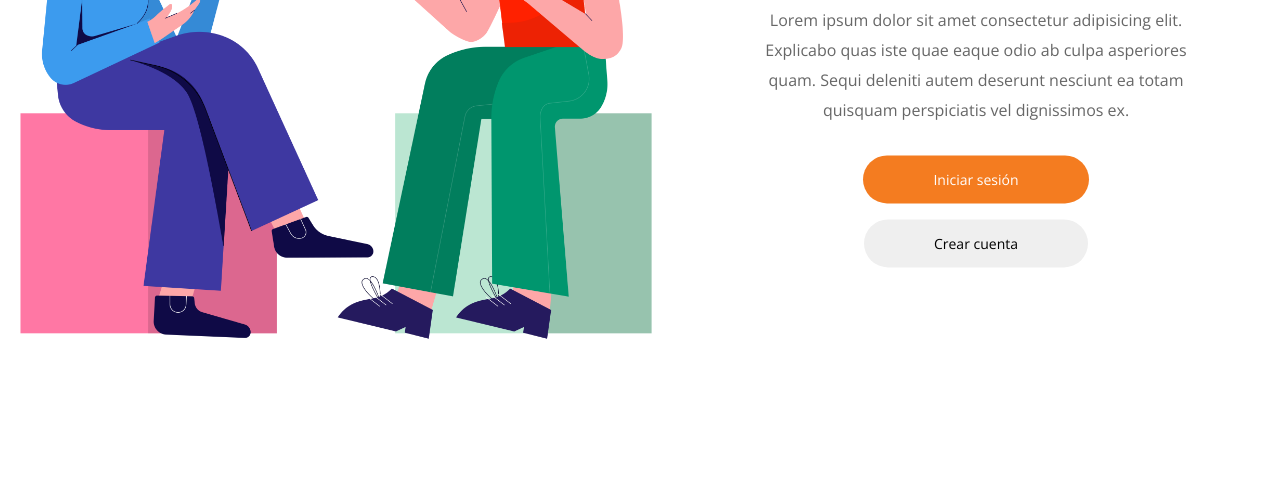
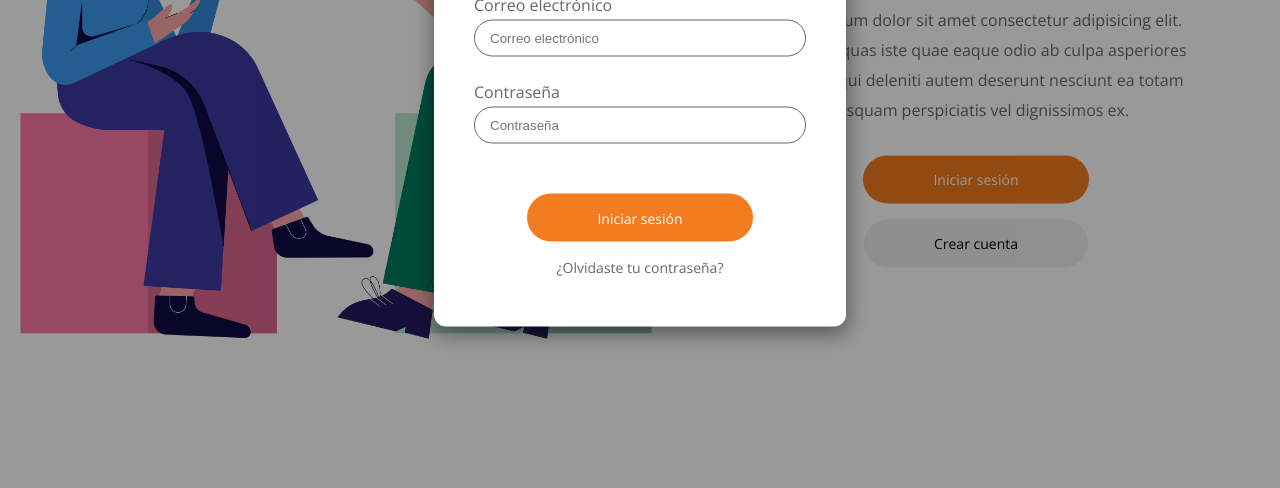
Before and after one commit to Basbarius/CazadoresDeTAlentos, a plain HTML site: page home-page.html in a window 1280 px wide. Shown: the part 312-800 px from the top of the page. Drawn offline with nearby package versions, Linux system fonts and the light colour scheme.

Commit message:
added placeholders in forms

```diff
--- a/home-page.html
+++ b/home-page.html
@@ -32,7 +32,7 @@
         </section>
 
         <!-- Login -->
-        <section class="form-bg">
+        <section class="form-bg active">
             <!-- Descomentar el de abajo para mostrar popup y comentar el de arriba -->
             <!--<section class="form-bg active"> -->
             <div class="form">
@@ -40,10 +40,10 @@
                 <h2>Iniciar sesión</h2>
                 <form class="form-content" action="">
                     <label for="correo-log-in">Correo electrónico</label>
-                    <input type="email" name="correo" id="correo-log-in" required>
+                    <input type="email" name="correo" id="correo-log-in" required placeholder="Correo electrónico">
 
                     <label for="password-log-in">Contraseña</label>
-                    <input type="password" name="contrasena" id="password-log-in" required>
+                    <input type="password" name="contrasena" id="password-log-in" required placeholder="Contraseña">
 
                     <button type="submit" class="button form-log-in">
                         Iniciar sesión </button>
@@ -77,16 +77,16 @@
                     </div>
 
                     <label for="nombre-sign-up">Nombre</label>
-                    <input type="text" name="nombre" id="nombre-sign-up" required>
+                    <input type="text" name="nombre" id="nombre-sign-up" required placeholder="Nombre">
 
                     <label for="correo-sign-up">Correo electrónico</label>
-                    <input type="email" name="correo" id="correo-sign-up" required>
+                    <input type="email" name="correo" id="correo-sign-up" required placeholder="Correo electrónico">
 
                     <label for="password-sign-up-1">Contraseña</label>
-                    <input type="password" name="contrasena" id="password-sign-up-1" required>
+                    <input type="password" name="contrasena" id="password-sign-up-1" required placeholder="Contraseña">
 
-                    <label for="password-sign-up-2">Repetir Contraseña</label>
-                    <input type="password" name="contrasena" id="password-sign-up-2" required>
+                    <label for="password-sign-up-2">Confirmar contraseña</label>
+                    <input type="password" name="contrasena" id="password-sign-up-2" required placeholder="Confirmar contraseña">
 
                     <button type="submit" class="button form-sign-up">
                         Crear cuenta </button>
```
